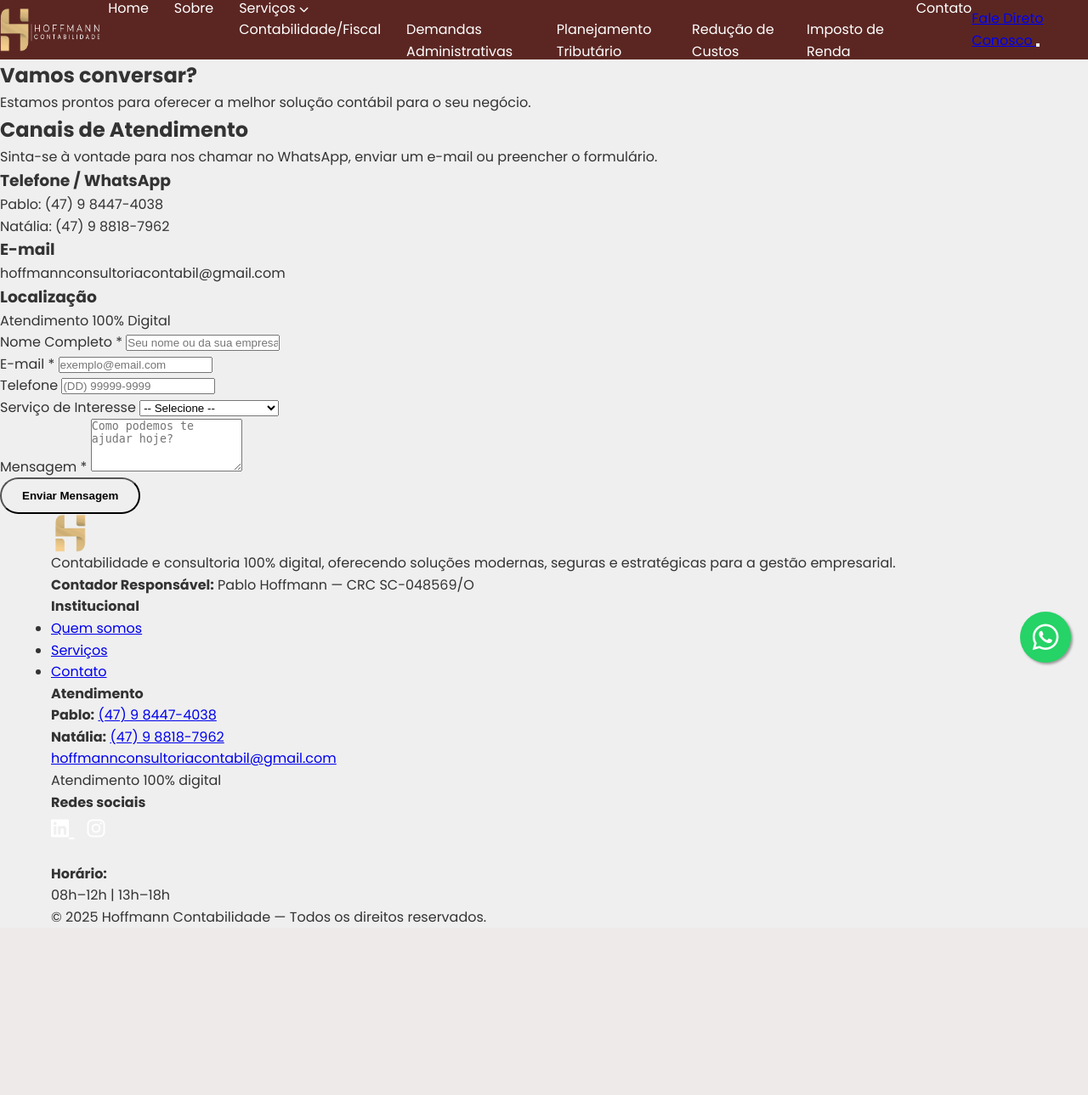
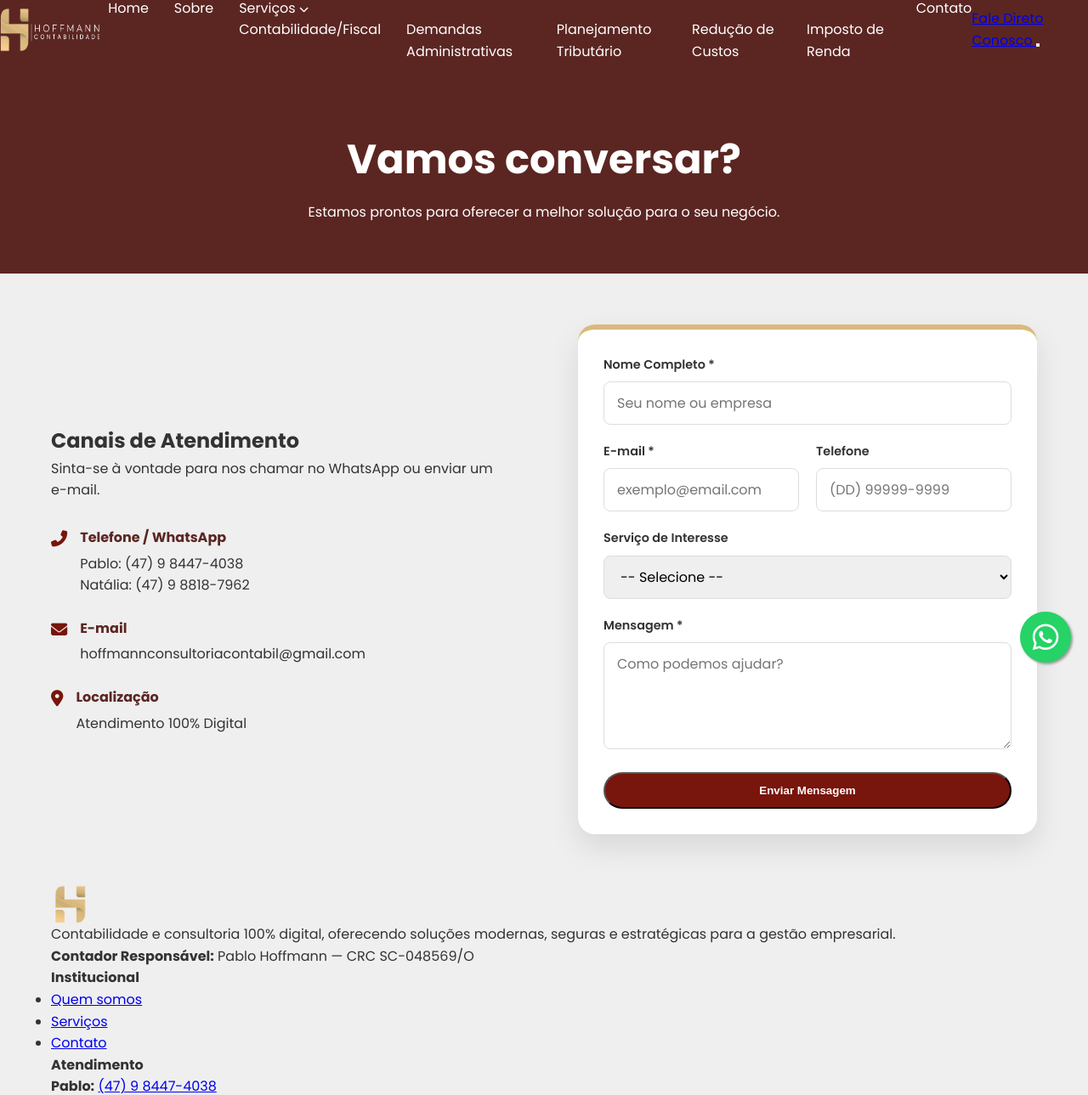
Before and after one commit to Kelvin-Luis-Dev/hoffmancontabilidade, a Flask app: page /contato in a window 1280 px wide. Shown: the top 1289 px of the page at 85% size. Before the commit the page ends 1086 px from the top, so only its background shows below. Run offline with Flask 2, Linux system fonts and the light colour scheme; some libraries are stand-ins or nearby versions.

Commit message:
Update contato.html

```diff
--- a/templates/contato.html
+++ b/templates/contato.html
@@ -1,126 +1,90 @@
 {% extends "base.html" %}
-
 {% block title %}Contato - Hoffmann Contabilidade{% endblock %}
 
 {% block content %}
-<section class="contact-hero">
-    <div class="contact-hero-content fade-in">
+<div class="contact-page">
+    <section class="page-header">
+        <div class="container fade-in">
             <h1>Vamos conversar?</h1>
-        <p>Estamos prontos para oferecer a melhor solução contábil para o seu negócio.</p>
+            <p>Estamos prontos para oferecer a melhor solução para o seu negócio.</p>
         </div>
     </section>
 
-<section class="contact-section fade-in">
-    <div class="contact-container">
+    <section class="contact-section section-padding">
+        <div class="container grid-2-cols">
 
-        <div class="contact-info">
+            <div class="contact-info reveal">
                 <h2>Canais de Atendimento</h2>
-            <p>Sinta-se à vontade para nos chamar no WhatsApp, enviar um e-mail ou preencher o formulário.</p>
+                <p>Sinta-se à vontade para nos chamar no WhatsApp ou enviar um e-mail.</p>
 
-            <div class="info-item"><div>
+                <div class="info-group">
+                    <div class="info-item-new">
+                        <i class="fas fa-phone-alt"></i>
+                        <div>
                             <h3>Telefone / WhatsApp</h3>
                             <p>Pablo: (47) 9 8447-4038</p>
                             <p>Natália: (47) 9 8818-7962</p>
                         </div>
                     </div>
 
-            <div class="info-item">
+                    <div class="info-item-new">
+                        <i class="fas fa-envelope"></i>
                         <div>
                             <h3>E-mail</h3>
                             <p>hoffmannconsultoriacontabil@gmail.com</p>
                         </div>
                     </div>
 
-            <div class="info-item">
+                    <div class="info-item-new">
+                        <i class="fas fa-map-marker-alt"></i>
                         <div>
                             <h3>Localização</h3>
                             <p>Atendimento 100% Digital</p>
                         </div>
                     </div>
                 </div>
-
-        <div class="contact-form-wrapper">
-            <form id="contact-form">
-                <div class="form-group">
-                    <label for="nome">Nome Completo *</label>
-                    <input type="text" id="nome" name="nome" placeholder="Seu nome ou da sua empresa" required>
             </div>
 
-                <div class="form-row">
-                    <div class="form-group">
+            <div class="contact-form-card reveal">
+                <form id="contact-form">
+                    <div class="form-control">
+                        <label for="nome">Nome Completo *</label>
+                        <input type="text" id="nome" name="nome" placeholder="Seu nome ou empresa" required>
+                    </div>
+
+                    <div class="form-row-group">
+                        <div class="form-control">
                             <label for="email">E-mail *</label>
                             <input type="email" id="email" name="email" placeholder="exemplo@email.com" required>
                         </div>
-                    <div class="form-group">
+                        <div class="form-control">
                             <label for="telefone">Telefone</label>
                             <input type="text" id="telefone" name="telefone" placeholder="(DD) 99999-9999">
                         </div>
                     </div>
 
-                <div class="form-group">
+                    <div class="form-control">
                         <label for="interesse">Serviço de Interesse</label>
                         <select id="interesse" name="interesse">
                             <option value="" disabled selected>-- Selecione --</option>
                             <option value="Contabilidade Fiscal">Contabilidade/Fiscal</option>
                             <option value="Imposto de Renda">Imposto de Renda</option>
                             <option value="Planejamento Tributário">Planejamento Tributário</option>
-                        <option value="Gestão de Folha">Gestão de Folha</option>
                             <option value="Abertura de Empresa">Abertura de Empresa</option>
-                        <option value="Outros">Outros</option>
                         </select>
                     </div>
 
-                <div class="form-group">
+                    <div class="form-control">
                         <label for="mensagem">Mensagem *</label>
-                    <textarea id="mensagem" name="mensagem" rows="4" placeholder="Como podemos te ajudar hoje?" required></textarea>
+                        <textarea id="mensagem" name="mensagem" rows="4" placeholder="Como podemos ajudar?" required></textarea>
                     </div>
 
-                <button class="btn cta full-width" type="submit" id="btn-submit">Enviar Mensagem</button>
-
-                <div id="form-feedback" style="display:none; margin-top:15px; font-weight: 600;"></div>
+                    <button class="btn cta-primary w-100" type="submit" id="btn-submit">Enviar Mensagem</button>
+                    <div id="form-feedback"></div>
                 </form>
             </div>
+
         </div>
     </section>
-
-<script>
-document.getElementById('contact-form').addEventListener('submit', function(e) {
-    e.preventDefault();
-
-    const btn = document.getElementById('btn-submit');
-    const feedback = document.getElementById('form-feedback');
-    const formData = new FormData(this);
-
-    // Estado de carregamento
-    btn.disabled = true;
-    btn.textContent = 'Enviando...';
-    feedback.style.display = 'none';
-
-    fetch('/api/contato', {
-        method: 'POST',
-        body: formData
-    })
-    .then(response => response.json())
-    .then(data => {
-        feedback.style.display = 'block';
-        if(data.status === 'ok') {
-            feedback.style.color = '#27ae60'; // Verde sucesso
-            feedback.textContent = data.message;
-            document.getElementById('contact-form').reset();
-        } else {
-            feedback.style.color = '#c0392b'; // Vermelho erro
-            feedback.textContent = data.message || 'Erro ao enviar.';
-        }
-    })
-    .catch(err => {
-        feedback.style.display = 'block';
-        feedback.style.color = '#c0392b';
-        feedback.textContent = 'Erro de conexão. Tente novamente.';
-    })
-    .finally(() => {
-        btn.disabled = false;
-        btn.textContent = 'Enviar Mensagem';
-    });
-});
-</script>
+</div>
 {% endblock %}
```
Lines whose indentation alone changed are shown as unchanged.
